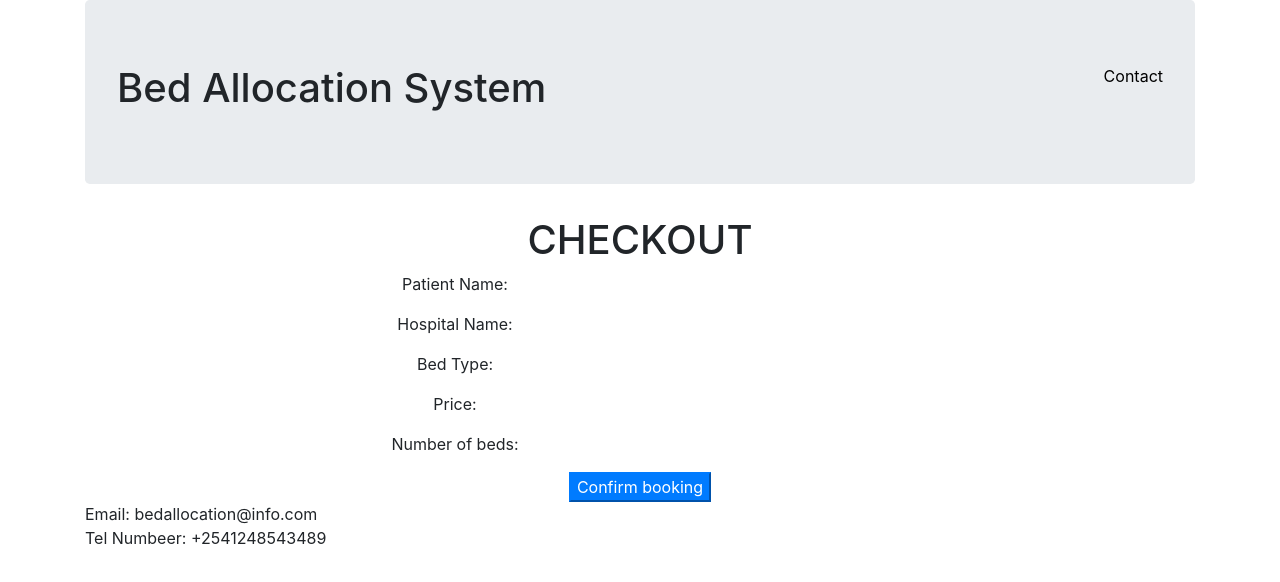
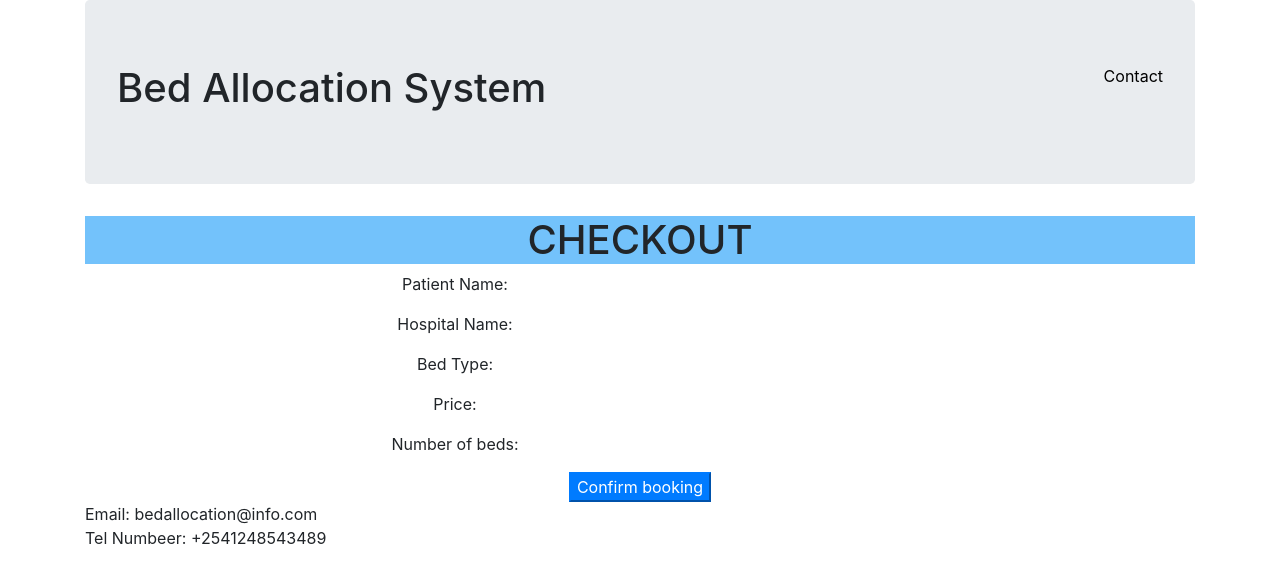
Before and after one commit to richardkefa/bed-allocation-system, a plain HTML site: page bed-allocation-system/index.html in a window 1280 px wide. Drawn offline with Linux system fonts and the light colour scheme.

Commit message:
styles checkout

```diff
--- a/bed-allocation-system/css/styles.css
+++ b/bed-allocation-system/css/styles.css
@@ -3,3 +3,7 @@
   justify-content: space-between;
   align-content: center;
 }
+
+.checkout{
+  background-color: #73c2fb ;
+}
```
